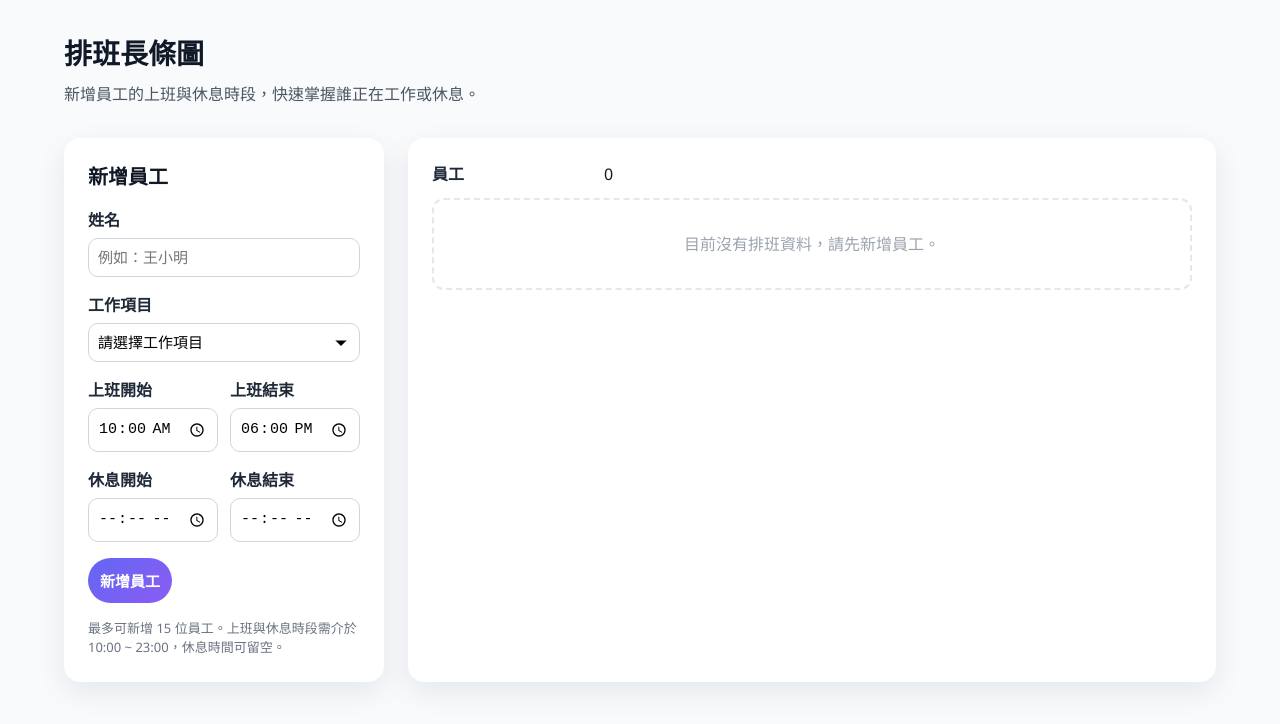
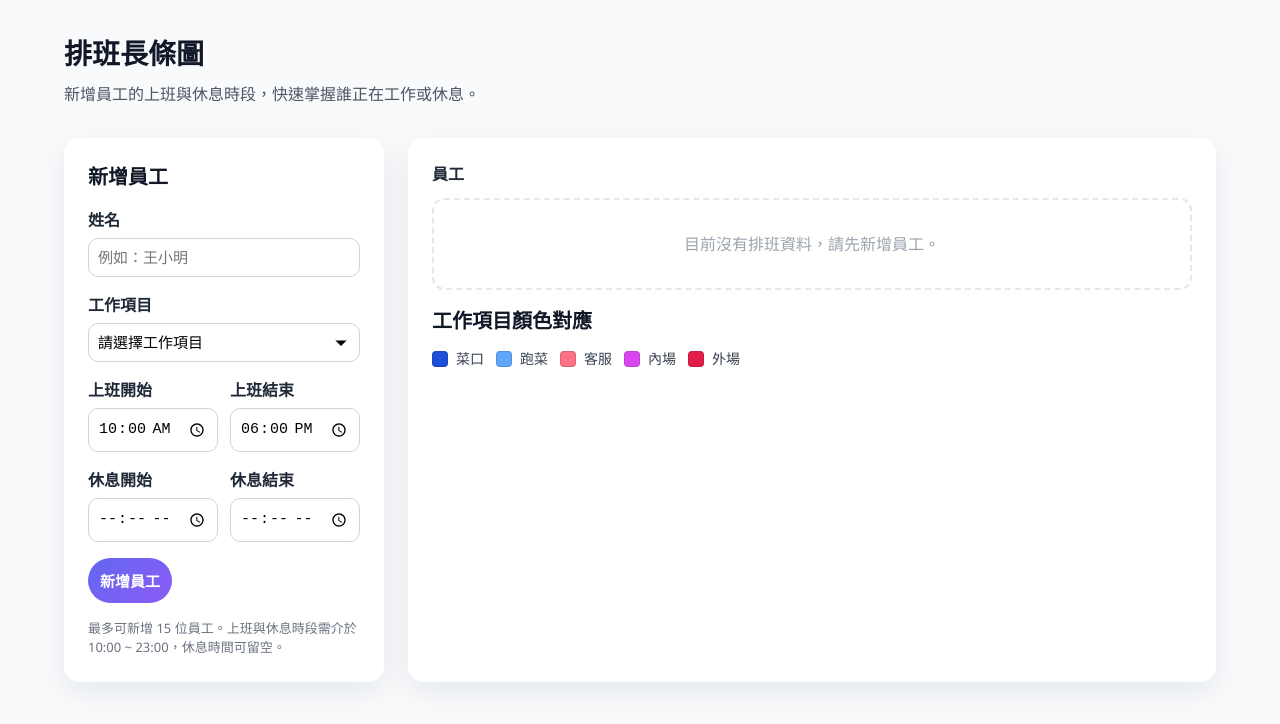
Before and after one commit to Jacky20000326/scheduling, a React (Vite) app: page / in a window 1280 px wide. Shown: the top 724 px of the page. Built offline with nearby package versions, Linux system fonts and the light colour scheme.

Commit message:
feat: enhance SchedulingChart with role color overrides and improve error handling

```diff
--- a/src/App.tsx
+++ b/src/App.tsx
@@ -43,7 +43,10 @@ function App() {
     const isEditing = Boolean(editingId);
 
     if (!isEditing && employees.length >= 15) {
-      setError("root", { type: "manual", message: "已達 15 位員工的上限。" });
+      setError("root", {
+        type: "manual",
+        message: "已達 15 位員工的上限。",
+      });
       return;
     }
 
--- a/src/components/Scheduling/SchedulingChart.tsx
+++ b/src/components/Scheduling/SchedulingChart.tsx
@@ -8,7 +8,7 @@ import {
   TIME_SLOTS,
   toTimeInputValue,
 } from "../utils";
-import { SLOT_STEP, SLOT_WIDTH_PX } from "../constants";
+import { ROLE_COLOR_OVERRIDES, SLOT_STEP, SLOT_WIDTH_PX } from "../constants";
 import { UseFormClearErrors, UseFormReset } from "react-hook-form";
 
 type CellStatus = "off" | "break" | "work";
@@ -69,7 +69,7 @@ export const SchedulingChart = ({
       handleCancelEdit();
     }
   };
-
+  console.log(employees);
   const handleEditClick = (employee: Employee) => {
     setEditingId(employee.id);
     reset({
@@ -136,7 +136,7 @@ export const SchedulingChart = ({
           <div className="chart__label chart__label--header">員工</div>
           <div className="chart__hours-container chart__hours-container--header">
             <div className="chart__hours" style={hoursGridStyle}>
-              {employees.length &&
+              {!!employees.length &&
                 TIME_SLOTS.map((slot) => (
                   <div key={slot} className="chart__hour">
                     {formatHourLabel(slot)}
@@ -153,7 +153,6 @@ export const SchedulingChart = ({
             {employees.map((employee) => {
               const workHours = calculateWorkHours(employee);
               const workHoursLabel = formatWorkDuration(workHours);
-
               return (
                 <div key={employee.id} className="chart__row">
                   <div className="chart__label">
@@ -190,7 +189,7 @@ export const SchedulingChart = ({
                     {TIME_SLOTS.map((slot) => {
                       const status = renderCell(employee, slot);
                       const cellStyle = {
-                        "--cell-color": employee.color,
+                        "--cell-color": ROLE_COLOR_OVERRIDES[employee.color],
                       } as CSSProperties;
                       return (
                         <div
@@ -219,22 +218,20 @@ export const SchedulingChart = ({
         </div>
       )}
 
-      {legendItems.length > 0 && (
       <div className="legend">
         <h3>工作項目顏色對應</h3>
         <ul>
-            {legendItems.map((item) => (
-              <li key={item.role}>
+          {Object.entries(ROLE_COLOR_OVERRIDES).map(([role, color]) => (
+            <li key={role}>
               <span
                 className="legend__swatch"
-                  style={{ backgroundColor: item.color }}
+                style={{ backgroundColor: color }}
               />
-                <span>{item.role}</span>
+              <span>{role}</span>
             </li>
           ))}
         </ul>
       </div>
-      )}
     </section>
   );
 };
--- a/src/components/constants.ts
+++ b/src/components/constants.ts
@@ -21,7 +21,12 @@ export const COLOR_PALETTE = [
   "#22D3EE",
 ];
 
-export const ROLE_COLOR_OVERRIDES = {
+export const ROLE_COLOR_OVERRIDES: Record<string, string> = {
   菜口: "#1d4ed8",
   跑菜: "#60a5fa",
+  客服: "#FB7185",
+  內場: "#D946EF",
+  外場: "#E11D48",
 };
+const obj = { foo: "bar", baz: 42 };
+console.log(Object.entries(obj)); // [ ['foo', 'bar'], ['baz', 42] ]
--- a/src/index.css
+++ b/src/index.css
@@ -224,6 +224,7 @@ body {
 
 .chart__actions {
   display: flex;
+  flex-shrink: 0;
   gap: 6px;
 }
 
```
Also changed, not shown: 1 other file (tests, documents, lock files or other folders). Lines whose indentation alone changed are shown as unchanged.
